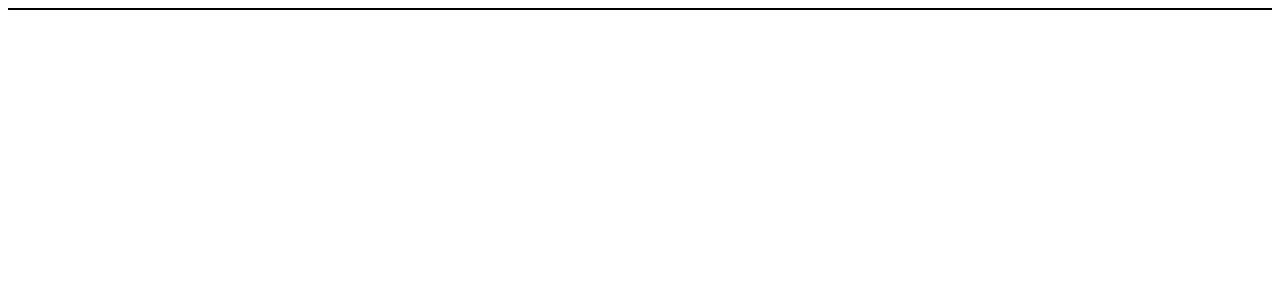
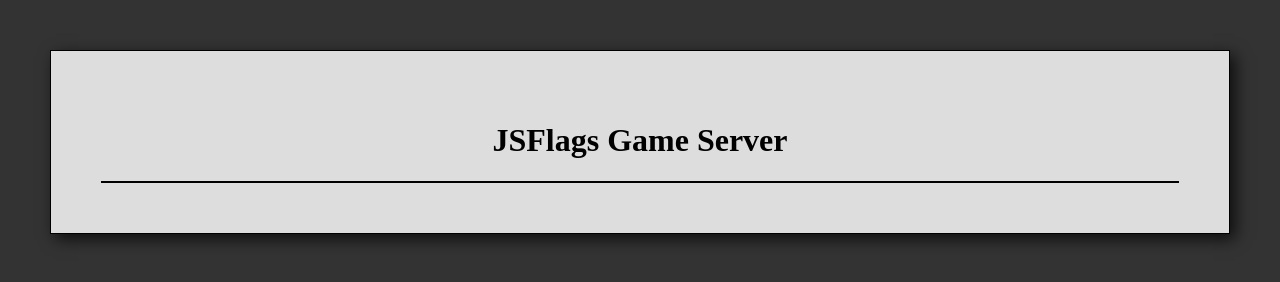
Before and after one commit to erceth/jsflags-server, a website: page public/index.html in a window 1280 px wide. Drawn offline with nearby package versions, Linux system fonts and the light colour scheme.

Commit message:
min styling to server

```diff
--- a/public/css/styles.css
+++ b/public/css/styles.css
@@ -1,3 +1,50 @@
+#site-container {
+	background-color: #333;
+	position: absolute;
+    top: 0;
+    bottom: 0;
+    left: 0;
+    right: 0;
+}
+
+/*.pulse-site-background {
+	animation-duration: 18s;
+	animation-name: pulse-background;
+	animation-direction: alternate;
+	animation-iteration-count: infinite;
+}
+
+@keyframes pulse-background {
+	0% {
+		-webkit-box-shadow: inset 0px 0px 50px 0px rgba(0,0,0,0);
+		-moz-box-shadow: inset 0px 0px 50px 0px rgba(0,0,0,0);
+		box-shadow: inset 0px 0px 50px 0px rgba(0,0,0,0);
+		background-color: #f00;
+
+	}
+	100% {
+		-webkit-box-shadow: inset 0px 0px 50px 0px rgba(0,0,0,0.75);
+		-moz-box-shadow: inset 0px 0px 50px 0px rgba(0,0,0,0.75);
+		box-shadow: inset 0px 0px 50px 0px rgba(0,0,0,0.75);
+		background-color: #d00;
+	}
+}*/
+
+.content {
+    border: 1px solid black;
+    margin: 50px;
+    padding: 50px;
+    -webkit-box-shadow: 5px 5px 15px 0px rgba(0,0,0,0.75);
+	-moz-box-shadow: 5px 5px 15px 0px rgba(0,0,0,0.75);
+	box-shadow: 5px 5px 15px 0px rgba(0,0,0,0.75);
+	background-color: #ddd;
+
+}
+
+#main-title {
+	text-align: center;
+}
+
 #games {
     margin: auto;
     border: 1px solid black;
--- a/public/index.html
+++ b/public/index.html
@@ -5,10 +5,14 @@
     <script src="https://ajax.googleapis.com/ajax/libs/angularjs/1.3.15/angular.min.js"></script>
     <script src="https://cdn.socket.io/socket.io-1.3.7.js"></script>
     <script src="js/main.js" type="text/javascript"></script>
+    <link href="https://cdnjs.cloudflare.com/ajax/libs/normalize/3.0.3/normalize.min.css" type="text/css" rel="stylesheet"></link>
     <link href="css/styles.css" type="text/css" rel="stylesheet"></link>
 </head>
 
 <body ng-controller="AppCtrl">
+    <div id='site-container' class='pulse-site-background'>
+        <div class='content'>
+            <h1 id='main-title'>JSFlags Game Server</h1>
             <div id='games'>
                 <div ng-repeat="g in activeGames" class='game-slot active'>
                     Join {{g}}
@@ -18,8 +22,9 @@
                         <div>
                             <span class='button' ng-repeat='gm in gameModes' ng-click='g.mode = gm.modeId' ng-class='{selected: g.mode === gm.modeId}'>{{gm.name}}</span>
                         </div>
-
                         <span ng-show='g.mode >= 0' class='button primary-button' ng-click='createGame(g.mode)'>Create game</span>
+                    </div>
+                </div>
             </div>
         </div>
     </div>
```
Lines whose indentation alone changed are shown as unchanged.
